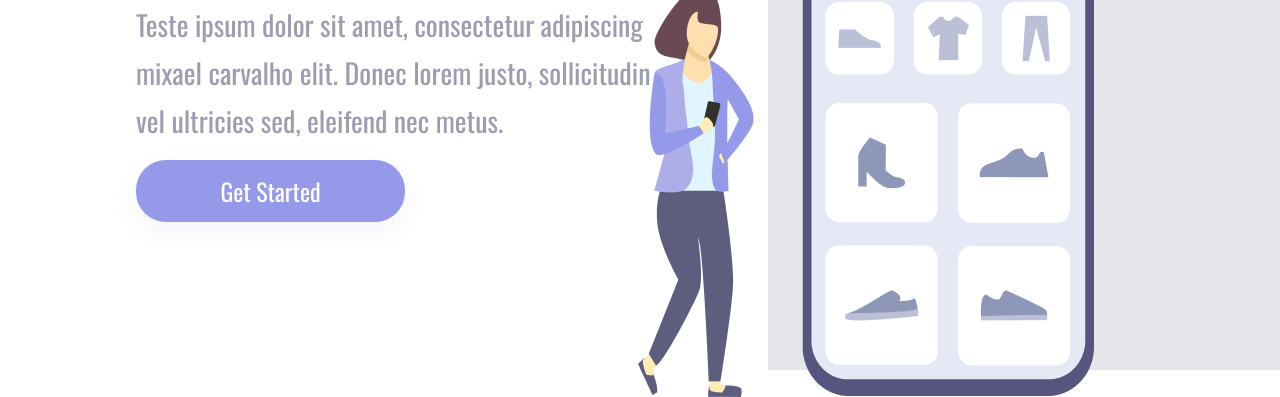
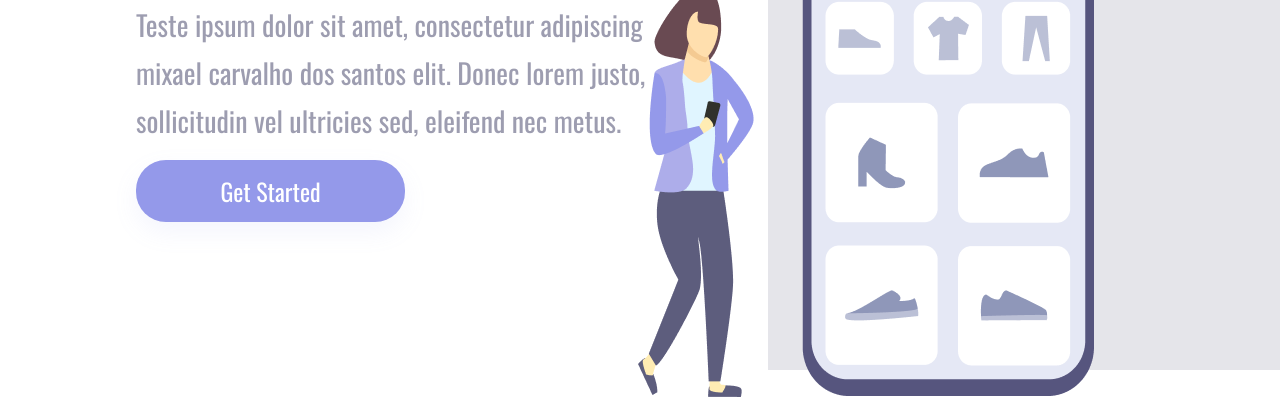
Before and after one commit to MICAEL-CARVALHO-DEV/PROJETO-3, a plain HTML site: page index.html in a window 1280 px wide. Shown: the part 430-827 px from the top of the page. Drawn offline with nearby package versions, Linux system fonts and the light colour scheme.

Commit message:
alteração <p>

```diff
--- a/index.html
+++ b/index.html
@@ -17,7 +17,7 @@
     <div class="wrapper">
         <section class="container-left">
             <h1>Easy Shopping Via Mobile</h1>
-            <p>Teste ipsum dolor sit amet, consectetur adipiscing mixael carvalho
+            <p>Teste ipsum dolor sit amet, consectetur adipiscing mixael carvalho dos santos
                 elit. Donec lorem justo, sollicitudin vel ultricies sed,
                 eleifend nec metus. </p>
             <button>Get Started</button>
```
